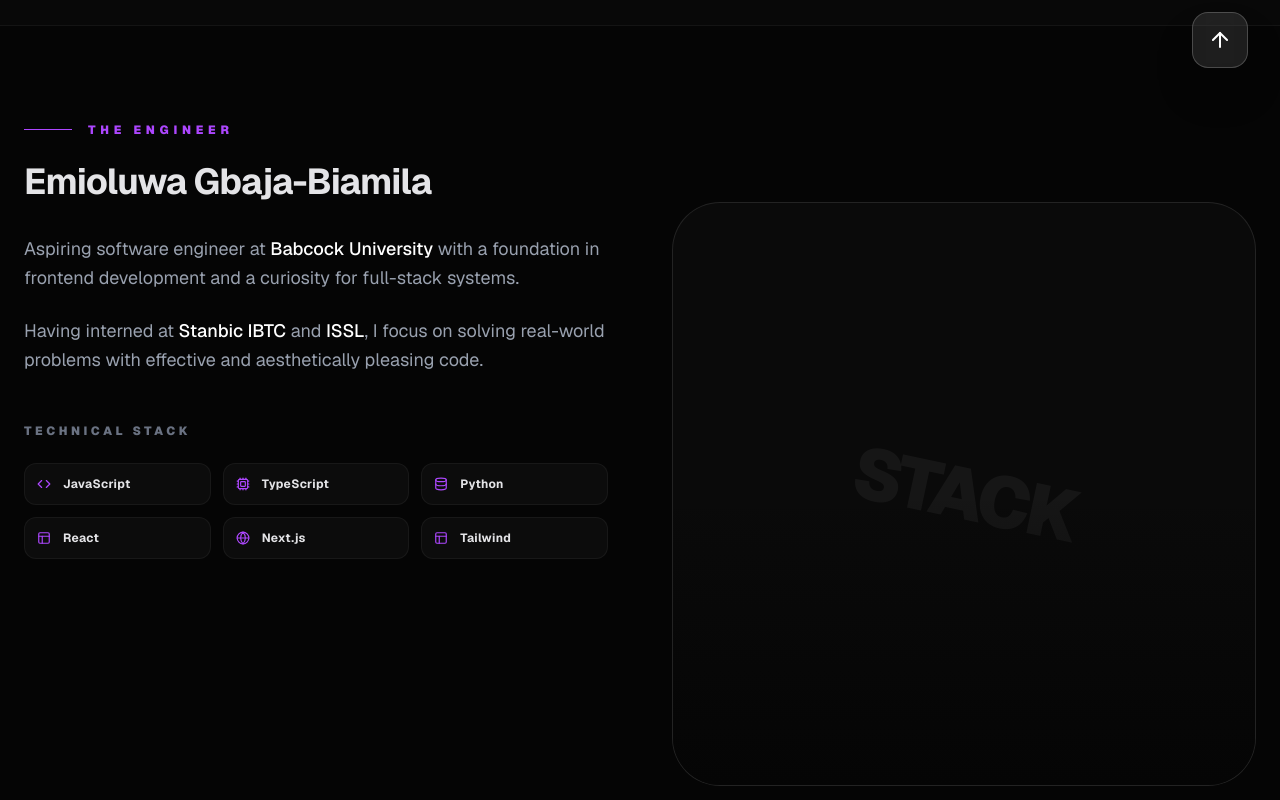
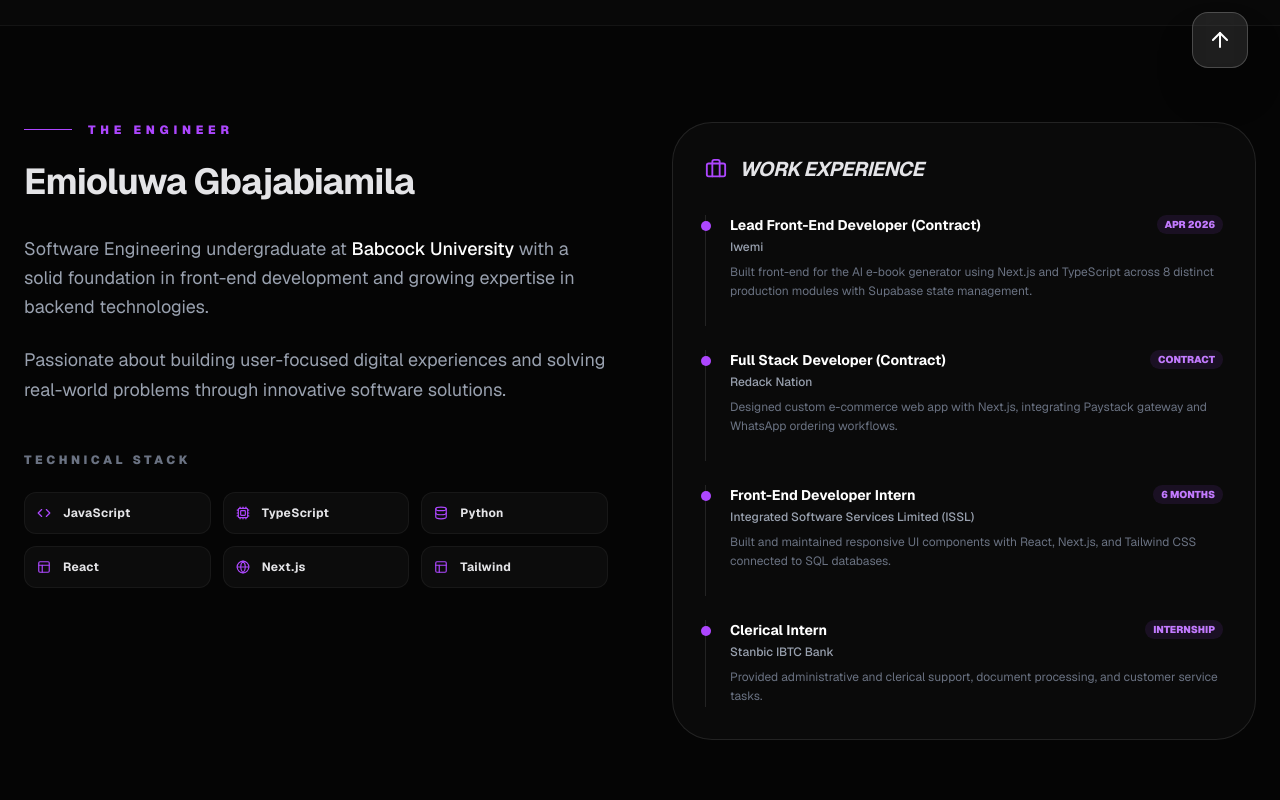
Before and after one commit to Billsthename22/portfolio, a Next.js app: page / in a window 1280 px wide. Shown: the part 700-1500 px from the top of the page. Built offline with nearby package versions, Linux system fonts and the light colour scheme.

Commit message:
added-projects/fix

```diff
--- a/src/app/page.tsx
+++ b/src/app/page.tsx
@@ -1,10 +1,12 @@
 "use client";
 import { useEffect, useState } from "react";
 import AOS from "aos";
+// AOS does not provide TypeScript declarations for its stylesheet.
+// @ts-expect-error -- side-effect CSS import supplied by the package
 import "aos/dist/aos.css";
-import Link from "next/link";
-import { Globe, Github, Mail, ArrowUpRight, Code,  Send, Cpu, Database, Layout } from "lucide-react";
+import { Globe, Github, Mail, ArrowUpRight, Code, Send, Cpu, Database, Layout, Briefcase } from "lucide-react";
 import Image from "next/image";
+
 const phrases = ["Front-End Developer", "Creative Coder", "Web Enthusiast"];
 
 function TypingEffect() {
@@ -49,8 +51,19 @@
     AOS.init({ duration: 1000, once: true });
   }, []);
 
-  // ✅ Updated Project List with your specific tech stacks
   const projectList = [
+    {
+      title: "Iwemi",
+      img: "/iwemi.png",
+      tech: ["Next.js", "TypeScript", "Supabase", "Tailwind"],
+      live: "https://https://iwemiresearch.org/ebook"
+    },
+    {
+      title: "Impact Bakery",
+      img: "/impactbakery.png",
+      tech: ["React", "Next.js", "Tailwind"],
+      live: "https://impact-bakery.com.ng"
+    },
     {
       title: "Future",
       img: "/future.png",
@@ -75,11 +88,10 @@
       tech: ["TypeScript", "Next.js", "Tailwind"],
       live: "https://deluxeglobal.vercel.app"
     },
-
     {
       title: "Redack Nation",
       img: "/redacknation.png",
-      tech: ["Next.js", "Stripe", "Tailwind"],
+      tech: ["Next.js", "Paystack", "Tailwind"],
       live: "https://www.redacknation.com"
     },
     {
@@ -88,6 +100,33 @@
       tech: ["Python", "OpenAI", "Flask"],
       live: "https://ai-chat-umis.onrender.com"
     },
+  ];
+
+  const experienceList = [
+    {
+      role: "Lead Front-End Developer (Contract)",
+      company: "Iwemi",
+      period: "Apr 2026",
+      desc: "Built front-end for the AI e-book generator using Next.js and TypeScript across 8 distinct production modules with Supabase state management."
+    },
+    {
+      role: "Full Stack Developer (Contract)",
+      company: "Redack Nation",
+      period: "Contract",
+      desc: "Designed custom e-commerce web app with Next.js, integrating Paystack gateway and WhatsApp ordering workflows."
+    },
+    {
+      role: "Front-End Developer Intern",
+      company: "Integrated Software Services Limited (ISSL)",
+      period: "6 Months",
+      desc: "Built and maintained responsive UI components with React, Next.js, and Tailwind CSS connected to SQL databases."
+    },
+    {
+      role: "Clerical Intern",
+      company: "Stanbic IBTC Bank",
+      period: "Internship",
+      desc: "Provided administrative and clerical support, document processing, and customer service tasks."
+    }
   ];
 
   return (
@@ -153,7 +192,7 @@
         </div>
       </div>
 
-      {/* About Section */}
+      {/* About Section & Experience */}
       <section id="about" className="py-24 container mx-auto px-6">
         <div className="grid lg:grid-cols-2 gap-16 items-start">
           <div data-aos="fade-right">
@@ -161,15 +200,14 @@
               <div className="h-[1px] w-12 bg-purple-500" />
               <span className="text-xs font-black uppercase tracking-[0.4em] text-purple-500">The Engineer</span>
             </div>
-            <h2 className="text-4xl font-bold mb-8 tracking-tight">Emioluwa Gbaja-Biamila</h2>
+            <h2 className="text-4xl font-bold mb-8 tracking-tight">Emioluwa Gbajabiamila</h2>
             <div className="space-y-6 text-gray-400 leading-relaxed text-lg mb-12">
               <p>
-                Aspiring software engineer at <span className="text-white font-medium">Babcock University</span> with a foundation in
-                frontend development and a curiosity for full-stack systems.
+                Software Engineering undergraduate at <span className="text-white font-medium">Babcock University</span> with a solid foundation in
+                front-end development and growing expertise in backend technologies.
               </p>
               <p>
-                Having interned at <span className="text-white font-medium">Stanbic IBTC</span> and <span className="text-white font-medium">ISSL</span>,
-                I focus on solving real-world problems with effective and aesthetically pleasing code.
+                Passionate about building user-focused digital experiences and solving real-world problems through innovative software solutions.
               </p>
             </div>
 
@@ -191,11 +229,24 @@
             </div>
           </div>
 
-          <div className="relative group lg:mt-20" data-aos="fade-left">
-            <div className="absolute -inset-4 bg-gradient-to-tr from-purple-500/20 to-transparent blur-2xl rounded-[3rem] opacity-0 group-hover:opacity-100 transition-opacity" />
-            <div className="aspect-video lg:aspect-square rounded-[3rem] bg-[#0A0A0A] border border-white/10 flex items-center justify-center relative overflow-hidden">
-               <div className="text-7xl font-black text-white/5 select-none rotate-12 uppercase tracking-tighter">Stack</div>
-               <div className="absolute inset-0 bg-gradient-to-t from-[#050505] via-transparent to-transparent" />
+          {/* Work Experience Timeline Card Section */}
+          <div data-aos="fade-left" className="bg-[#0A0A0A] border border-white/10 rounded-[2.5rem] p-8">
+            <div className="flex items-center gap-3 mb-8">
+              <Briefcase className="text-purple-500" size={22} />
+              <h3 className="text-xl font-bold tracking-tight uppercase italic">Work Experience</h3>
+            </div>
+            <div className="space-y-6">
+              {experienceList.map((exp, idx) => (
+                <div key={idx} className="border-l border-white/10 pl-6 relative pb-6 last:pb-0">
+                  <div className="absolute -left-[5px] top-1.5 w-2.5 h-2.5 bg-purple-500 rounded-full" />
+                  <div className="flex justify-between items-start flex-wrap gap-2 mb-1">
+                    <h4 className="font-bold text-sm text-white">{exp.role}</h4>
+                    <span className="text-[10px] font-black uppercase text-purple-400 bg-purple-500/10 px-2 py-0.5 rounded-full">{exp.period}</span>
+                  </div>
+                  <p className="text-xs text-gray-400 font-medium mb-2">{exp.company}</p>
+                  <p className="text-xs text-gray-500 leading-relaxed">{exp.desc}</p>
+                </div>
+              ))}
             </div>
           </div>
         </div>
@@ -225,12 +276,11 @@
                 <div className="p-8 flex-1 flex flex-col">
                   <div className="flex justify-between items-start mb-6">
                     <h3 className="font-bold text-lg tracking-tight uppercase italic">{p.title}</h3>
-                    <a href={p.live} target="_blank" className="p-2 bg-white/5 rounded-full hover:bg-white text-gray-400 hover:text-black transition-all">
+                    <a href={p.live} target="_blank" rel="noopener noreferrer" className="p-2 bg-white/5 rounded-full hover:bg-white text-gray-400 hover:text-black transition-all">
                       <ArrowUpRight size={16} />
                     </a>
                   </div>
 
-                  {/* Programming Languages Chips */}
                   <div className="mt-auto flex flex-wrap gap-2">
                     {p.tech.map((tag, idx) => (
                       <span key={idx} className="px-3 py-1 bg-white/[0.03] border border-white/10 rounded-full text-[9px] font-black tracking-widest text-purple-500 uppercase">
@@ -260,33 +310,18 @@
       {/* Footer */}
       <footer className="py-16 border-t border-white/5 text-center px-6">
         <div className="flex justify-center gap-8 mb-10 text-gray-600">
-           {/* GitHub Link */}
-           <Link
-             href="https://github.com/Billsthename22"
-             target="_blank"
-             className="hover:text-white transition-colors duration-300"
-           >
+           <a href="https://github.com/Billsthename22" target="_blank" rel="noopener noreferrer" className="hover:text-white transition-colors duration-300">
              <Github size={22} />
-           </Link>
-
-           {/* Personal Website or LinkedIn Link */}
-           <Link
-             href="#"
-             className="hover:text-white transition-colors duration-300"
-           >
+           </a>
+           <a href="#" className="hover:text-white transition-colors duration-300">
              <Globe size={22} />
-           </Link>
-
-           {/* Mail Link */}
-           <Link
-             href="mailto:emioluwagbajabiamila@gmail.com"
-             className="hover:text-white transition-colors duration-300"
-           >
+           </a>
+           <a href="mailto:emioluwagbajabiamila@gmail.com" className="hover:text-white transition-colors duration-300">
              <Mail size={22} />
-           </Link>
+           </a>
         </div>
         <p className="text-[10px] font-bold uppercase tracking-[0.5em] text-gray-700">
-          &copy; 2026 Emioluwa Gbaja-Biamila • Built with Precision
+          &copy; 2026 Emioluwa Gbajabiamila • Built with Precision
         </p>
       </footer>
 
```
Also changed, not shown: public/iwemi.png (added), 1 other file (tests, documents, lock files or other folders). Lines whose indentation alone changed are shown as unchanged.
